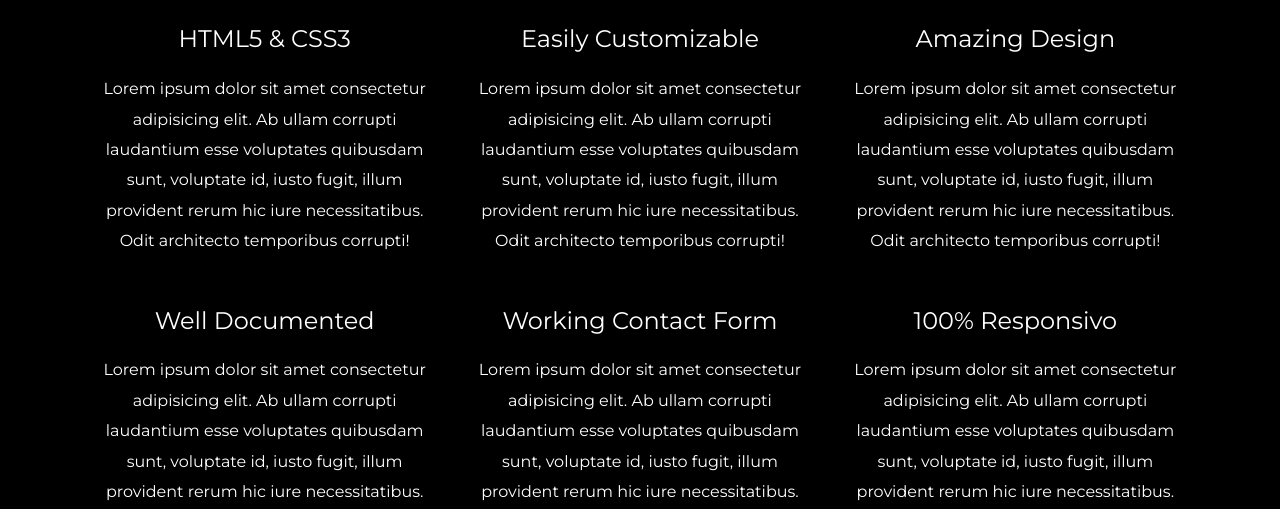
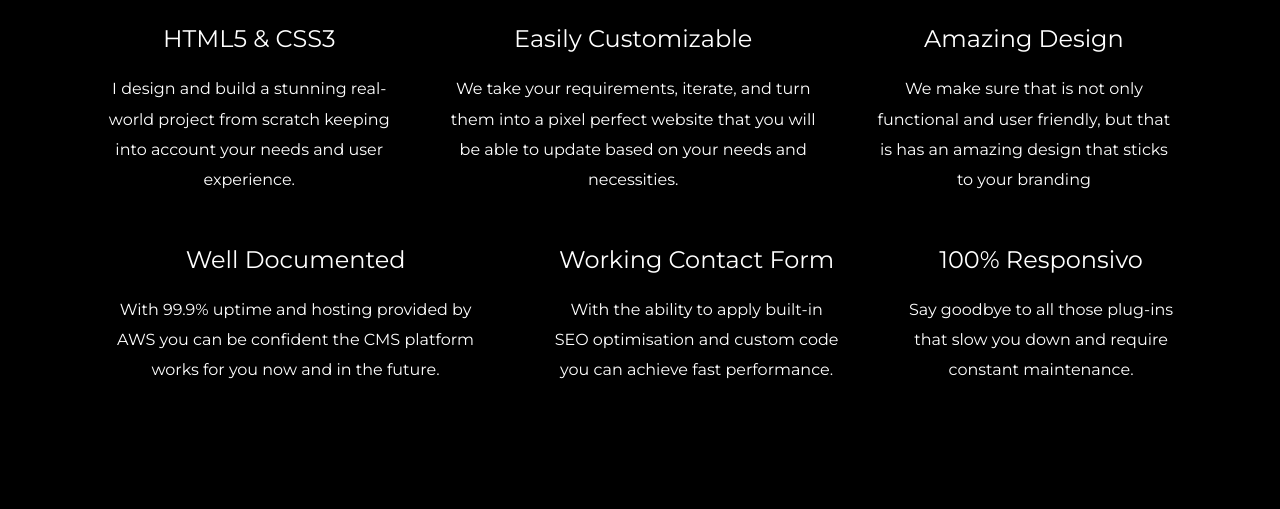
Before and after one commit to Rsaenz0791/preentrega-3, a plain HTML site: page html/services.html in a window 1280 px wide. Shown: the part 291-800 px from the top of the page. Drawn offline with nearby package versions, Linux system fonts and the light colour scheme.

Commit message:
texto de web

```diff
--- a/html/services.html
+++ b/html/services.html
@@ -36,25 +36,19 @@
 					<div class="services-flex-box">
 						<h4>HTML5 & CSS3</h4>
 						<p>
-							Lorem ipsum dolor sit amet consectetur adipisicing elit. Ab ullam corrupti laudantium esse voluptates
-							quibusdam sunt, voluptate id, iusto fugit, illum provident rerum hic iure necessitatibus. Odit architecto
-							temporibus corrupti!
+							I design and build a stunning real-world project from scratch keeping into account your needs and user experience.
 						</p>
 					</div>
 					<div class="services-flex-box">
 						<h4>Easily Customizable</h4>
 						<p>
-							Lorem ipsum dolor sit amet consectetur adipisicing elit. Ab ullam corrupti laudantium esse voluptates
-							quibusdam sunt, voluptate id, iusto fugit, illum provident rerum hic iure necessitatibus. Odit architecto
-							temporibus corrupti!
+							We take your requirements, iterate, and turn them into a pixel perfect website that you will be able to update based on your needs and necessities.
 						</p>
 					</div>
 					<div class="services-flex-box">
 						<h4>Amazing Design</h4>
 						<p>
-							Lorem ipsum dolor sit amet consectetur adipisicing elit. Ab ullam corrupti laudantium esse voluptates
-							quibusdam sunt, voluptate id, iusto fugit, illum provident rerum hic iure necessitatibus. Odit architecto
-							temporibus corrupti!
+							We make sure that is not only functional and user friendly, but that is has an amazing design that sticks to your branding
 						</p>
 					</div>
 				</div>
@@ -62,25 +56,19 @@
 					<div class="services-flex-box">
 						<h4>Well Documented</h4>
 						<p>
-							Lorem ipsum dolor sit amet consectetur adipisicing elit. Ab ullam corrupti laudantium esse voluptates
-							quibusdam sunt, voluptate id, iusto fugit, illum provident rerum hic iure necessitatibus. Odit architecto
-							temporibus corrupti!
+							With 99.9% uptime and hosting provided by AWS you can be confident the CMS platform works for you now and in the future.
 						</p>
 					</div>
 					<div class="services-flex-box">
 						<h4>Working Contact Form</h4>
 						<p>
-							Lorem ipsum dolor sit amet consectetur adipisicing elit. Ab ullam corrupti laudantium esse voluptates
-							quibusdam sunt, voluptate id, iusto fugit, illum provident rerum hic iure necessitatibus. Odit architecto
-							temporibus corrupti!
+							With the ability to apply built-in SEO optimisation and custom code you can achieve fast performance.
 						</p>
 					</div>
 					<div class="services-flex-box">
 						<h4>100% Responsivo</h4>
 						<p>
-							Lorem ipsum dolor sit amet consectetur adipisicing elit. Ab ullam corrupti laudantium esse voluptates
-							quibusdam sunt, voluptate id, iusto fugit, illum provident rerum hic iure necessitatibus. Odit architecto
-							temporibus corrupti!
+							Say goodbye to all those plug-ins that slow you down and require constant maintenance.
 						</p>
 					</div>
 				</div>
```
Also changed, not shown: 1 other file.
